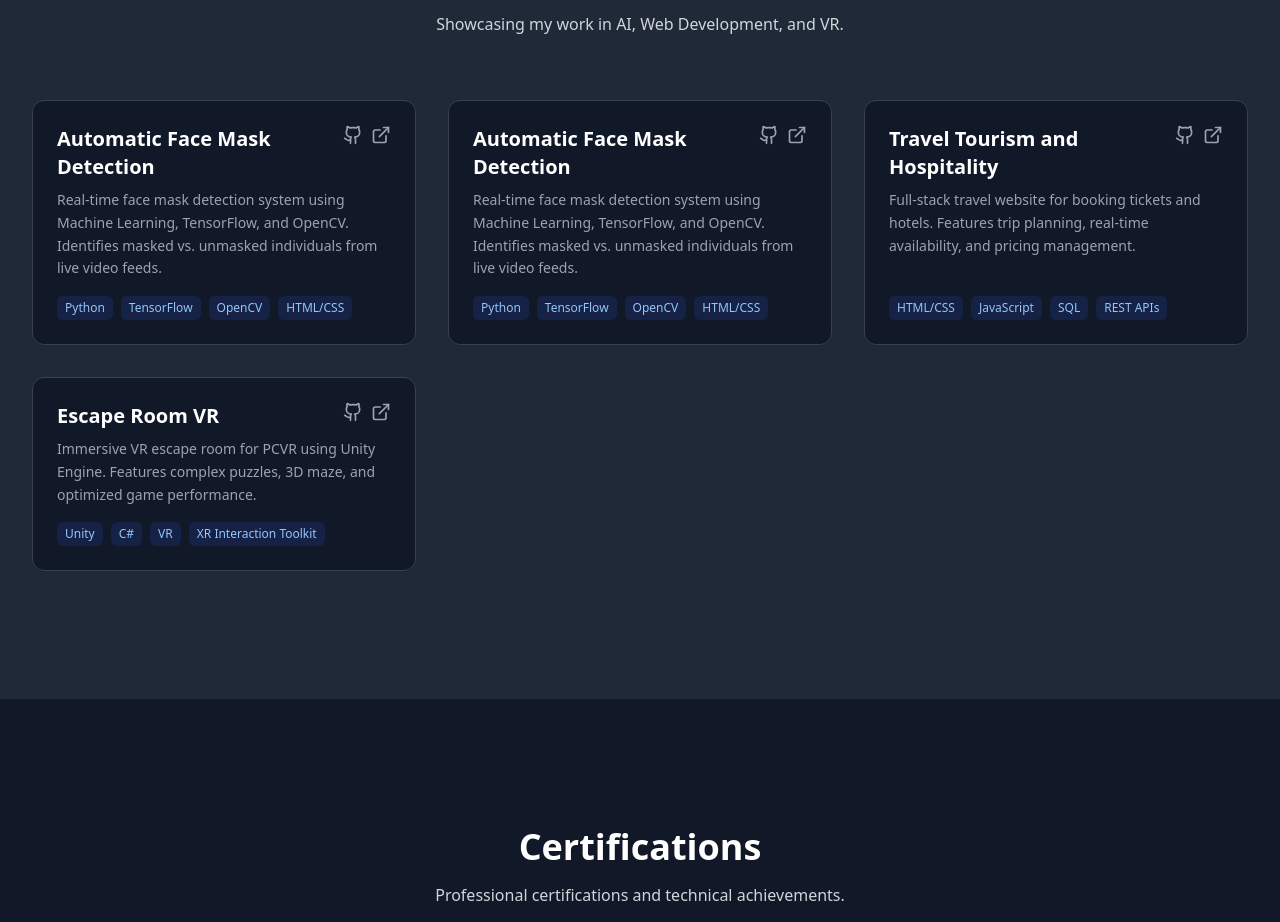
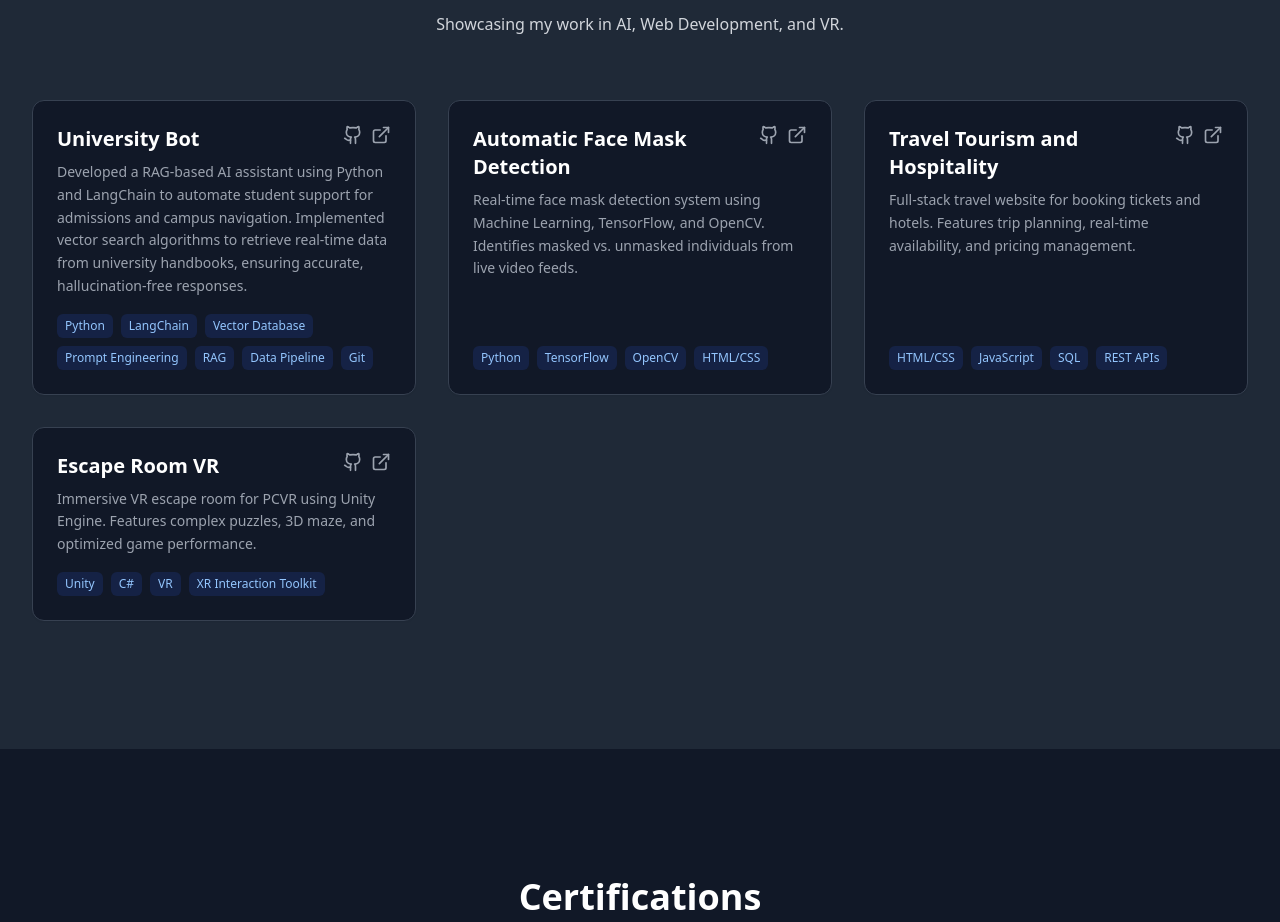
Before and after one commit to VajralaHarika/Harika-s-Website, a React (Create React App) app: page / in a window 1280 px wide. Shown: the part 4924-5846 px from the top of the page. Built offline with nearby package versions, Linux system fonts and the light colour scheme.

Commit message:
Update Projects section

```diff
--- a/src/sections/Projects.jsx
+++ b/src/sections/Projects.jsx
@@ -5,9 +5,9 @@ import { Github, ExternalLink } from 'lucide-react';
 const Projects = () => {
     const projects = [
         {
-            title: "Automatic Face Mask Detection",
-            description: "Real-time face mask detection system using Machine Learning, TensorFlow, and OpenCV. Identifies masked vs. unmasked individuals from live video feeds.",
-            tags: ["Python", "TensorFlow", "OpenCV", "HTML/CSS"],
+            title: "University Bot",
+            description: "Developed a RAG-based AI assistant using Python and LangChain to automate student support for admissions and campus navigation. Implemented vector search algorithms to retrieve real-time data from university handbooks, ensuring accurate, hallucination-free responses.",
+            tags: ["Python", "LangChain", "Vector Database", "Prompt Engineering", "RAG", "Data Pipeline", "Git",],
             links: { github: "#", demo: "#" }
         },
         {
```
